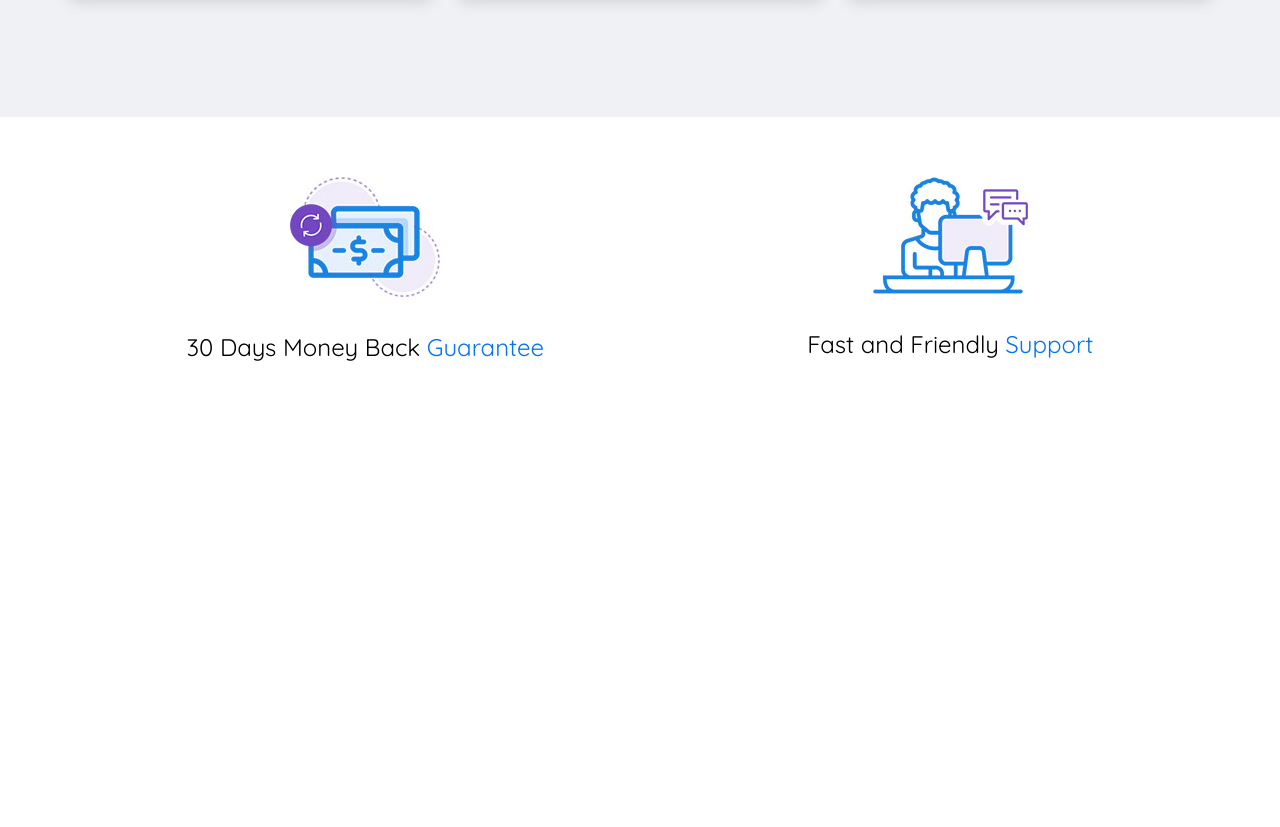
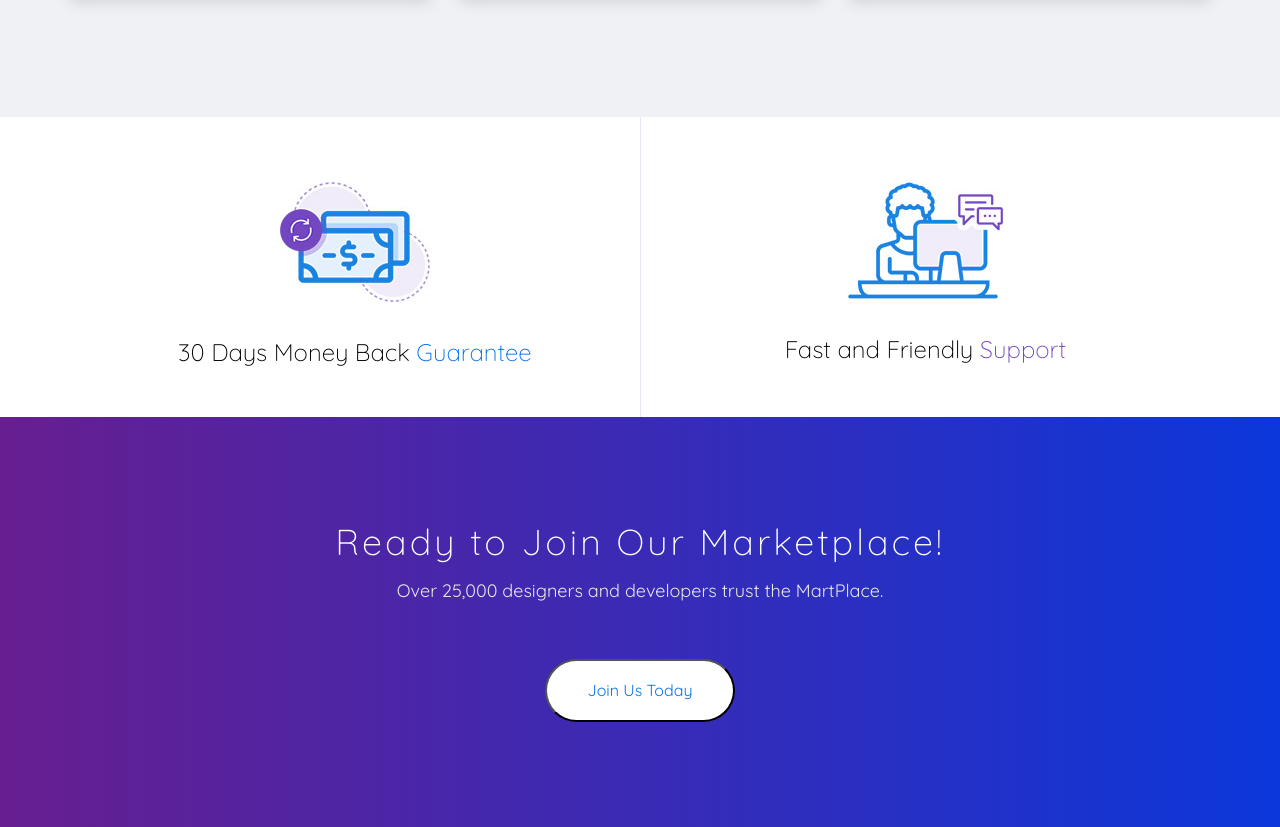
Before and after one commit to mikas813/MartPlace, a website: page app/index.html in a window 1280 px wide. Shown: the part 8484-9311 px from the top of the page. Before the commit the page ends 8938 px from the top, so only its background shows below. Drawn offline with nearby package versions, Linux system fonts and the light colour scheme.

Commit message:
added banner section and fixed border left in support section

```diff
--- a/app/index.html
+++ b/app/index.html
@@ -1116,6 +1116,17 @@
         </div>
     </section>
     <!--End Support section -->
+    <!--Start Banner section -->
+    <section class="banner">
+        <div class="container">
+            <div class="banner__top-info">
+                <h4 class="wbanner__top-title">Ready to Join Our Marketplace!</h4>
+                <p class="banner__top-text">Over 25,000 designers and developers trust the MartPlace.</p>
+                <button>Join Us Today</button>
+            </div>
+        </div>
+    </section>
+    <!--End Banner section -->
 
     <script src="https://ajax.googleapis.com/ajax/libs/jquery/3.4.1/jquery.min.js"></script>
     <script src="js/libs.min.js"></script>
--- /dev/null
+++ b/app/scss/_banner.scss
@@ -0,0 +1,26 @@
+.banner{
+   background: rgb(103,30,144);
+    background: linear-gradient(90deg, rgba(103,30,144,1) 0%, rgba(12,55,218,1) 100%);
+    min-height: 410px;
+    color: #fff;
+    text-align: center;
+    display: flex;
+    align-items: center;
+    h4{
+        font-size: 36px;
+        font-weight: 300;
+        letter-spacing: 3px;
+        margin: 0;
+    }
+    p{
+        color: #e7e7e7;
+        font-size: 18px;
+    }
+    button{
+        background-color: #fff;
+        color: #0674ec;
+        padding: 20px 40px;
+        border-radius: 40px;
+        margin-top: 40px;
+    }
+}
--- a/app/scss/_sell-buy.scss
+++ b/app/scss/_sell-buy.scss
@@ -3,7 +3,6 @@
     .sell__box{
         min-width: 50%;
         background-image: url(../images/sell-box-bg.jpg);
-        // padding: 400px;
     }
     .buy__box{
         min-width: 50%;
--- a/app/scss/_support-section.scss
+++ b/app/scss/_support-section.scss
@@ -1,12 +1,24 @@
 .support__sect-wrapper{
     display: flex;
     justify-content: space-around;
-    padding: 60px 0px;
     text-align: center;
     font-size: 24px;
+    min-height: 300px;
     color: #000;
+    .support__wrapper{
+        width: 100%;
+        img{
+        margin-top: 65px;
+        }
+    }
+    .right__wrapper{
+        border-left: 1px solid #e8eaf3;
+        span{
+            color: #7347c1;
+        }
+    }
     h4{
-        font-weight: 400;
+        font-weight: 300;
     }
     span{
         color: #0674ec;
--- a/app/scss/main.scss
+++ b/app/scss/main.scss
@@ -15,6 +15,7 @@
 @import 'client-feed';
 @import 'latest-news';
 @import 'support-section';
+@import 'banner';
 
 //falta acabar
 @import 'sell-buy';
```
Also changed, not shown: app/css/main.min.css.
